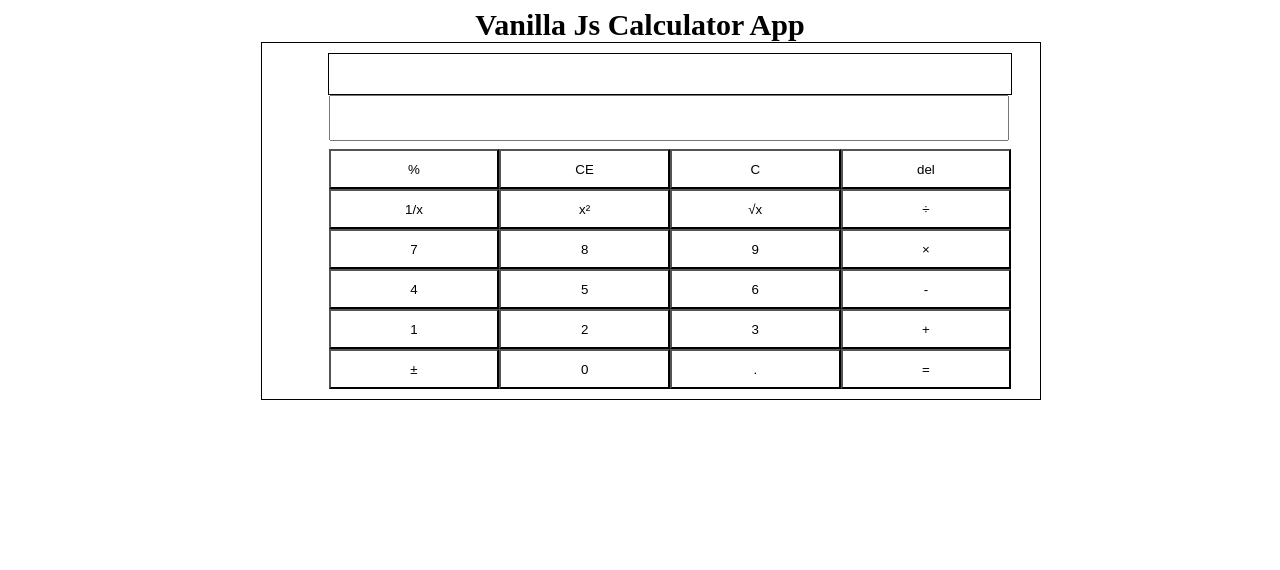
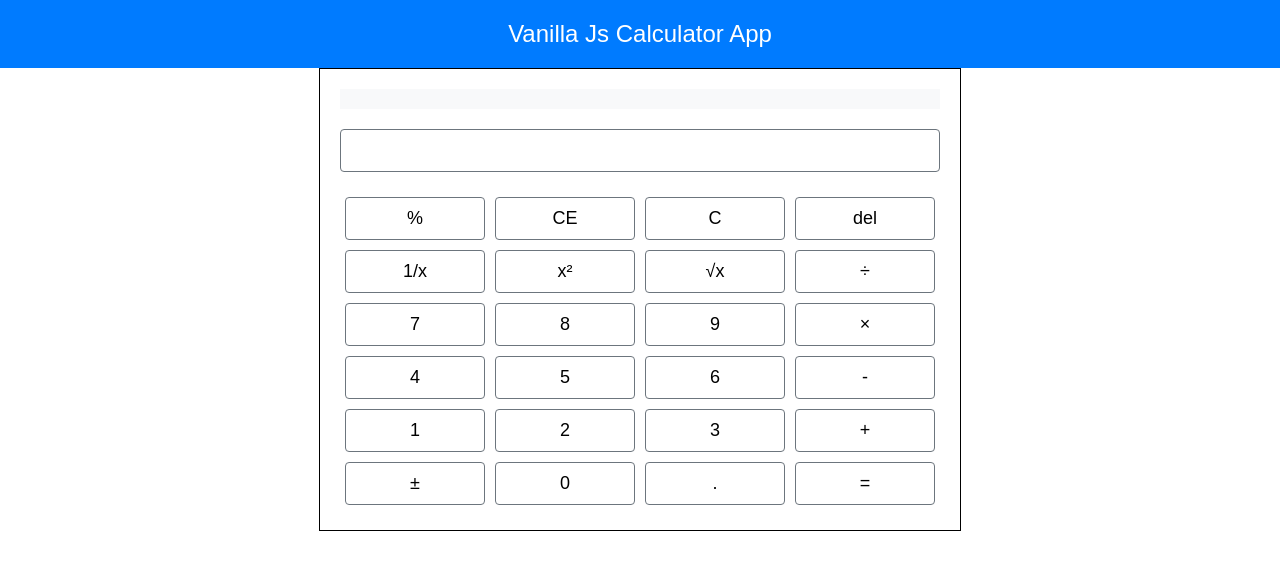
Before and after one commit to boxak/vanilla-js-calculator-app, a website: page index.html in a window 1280 px wide. Drawn offline with Linux system fonts and the light colour scheme.

Commit message:
퍼센트 계산 기능 추가 및 scss 개선

```diff
--- a/app.js
+++ b/app.js
@@ -45,6 +45,8 @@ window.onload = function() {
       allReset();
     } else if (string === '1/x') {
       getReciprocal();
+    } else if (string === '%') {
+      calculatePercentage();
     }
   }
 
@@ -178,4 +180,19 @@ window.onload = function() {
     // eslint-disable-next-line no-throw-literal
     throw 'not divisible by zero';
   }
+
+  function calculatePercentage() {
+    const string = inputDom.value;
+    const number = parseFloat(string);
+
+    if (isNaN(number)) {
+      return;
+    }
+
+    const percentage = number / 100;
+    const result = prevNumber * percentage;
+
+    inputDom.value = result;
+    saveDom.innerText = prevNumber + '*' + number + '%';
+  }
 };
--- a/style/style.scss
+++ b/style/style.scss
@@ -1,76 +1,80 @@
-@mixin center-column-direction {
-  display:flex;
-  justify-content: center;
-  align-items: center;
-  flex-direction: column;
-}
+$primary-color: #007bff;
+$secondary-color: #6c757d;
+$border-color: #000;
+$font-family: Arial, sans-serif;
 
-@mixin center-row-direction {
-  display:flex;
+@mixin center {
+  display: flex;
   justify-content: center;
   align-items: center;
 }
 
-$total-width : 60%;
-$inner-div-width : 90%;
-
-@mixin width-margin {
-  width : $total-width;
-  margin-left: ((100%)-$total-width)*0.5;
-}
-
-@mixin inner-div-width {
-  width : $inner-div-width;
-  margin-left : ((100%)-$inner-div-width)*0.5;
+body {
+  font-family: $font-family;
+  margin: 0;
+  padding: 0;
 }
 
 header {
-  @include center-column-direction;
-  @include width-margin;
-  font-size: 30px;
-  font-weight: bold;
+  background-color: $primary-color;
+  color: #fff;
+  padding: 20px;
+  font-size: 24px;
+  text-align: center;
 }
 
 article {
-  @include center-column-direction;
-  @include width-margin;
-  border : 1px solid black;
-  width : $total-width;
-  padding : 10px;
+  max-width: 600px;
+  margin: 0 auto;
+  padding: 20px;
+  border: 1px solid $border-color;
 }
 
-#prompt {
-  width : 98.5%;
-  height : 5.0vh;
-  margin-left: 0%;
-  margin-bottom: 1.0vh;
+#number-display-div {
+  background-color: #f8f9fa;
+  padding: 10px;
+  margin-bottom: 20px;
+  text-align: right;
 }
 
-#number {
-  &-input-div {
-    @include inner-div-width;
-  }
+#number-display-div p {
+  margin: 0;
+  font-size: 24px;
+}
 
-  &-pad-div {
-    @include inner-div-width;
-    @include center-column-direction;
+#number-input-div {
+  @include center; /* Apply the 'center' mixin */
+  margin-bottom: 20px;
+}
 
-    .number-pad-row {
-      width : 100%;
-      @include center-row-direction;
+#number-input-div input {
+  width: 100%;
+  padding: 10px;
+  font-size: 18px;
+  border-radius: 4px;
+  border: 1px solid $secondary-color;
+}
 
-      button {
-        width : 25%;
-        background-color: white;
-        height : 5.0vh;
-      }
-    }
-  }
+.number-pad-row {
+  display: flex;
+}
 
-  &-display-div {
-    @include center-row-direction;
-    @include inner-div-width;
-    height : 5.0vh;
-    border : 1px solid black;
-  }
+.number-pad-row button {
+  flex: 1;
+  padding: 10px;
+  margin: 5px;
+  font-size: 18px;
+  background-color: #fff;
+  border: 1px solid $secondary-color;
+  border-radius: 4px;
+  cursor: pointer;
 }
+
+.number-pad-row button:hover {
+  background-color: $secondary-color;
+  color: #fff;
+}
+
+.number-pad-row button:active {
+  background-color: darken($secondary-color, 10%);
+}
```
Also changed, not shown: style/style.css, 1 other file.
